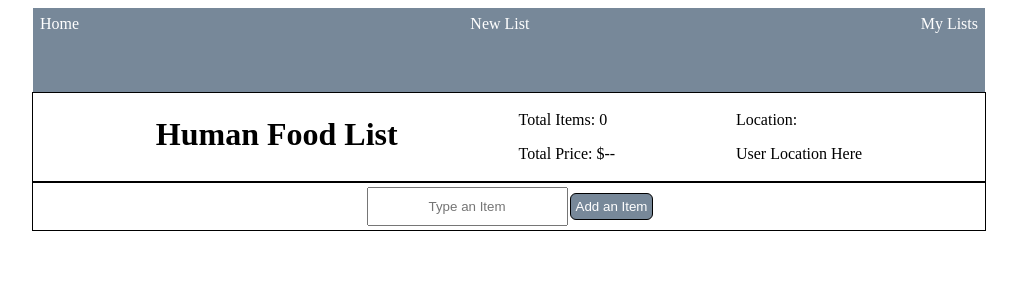
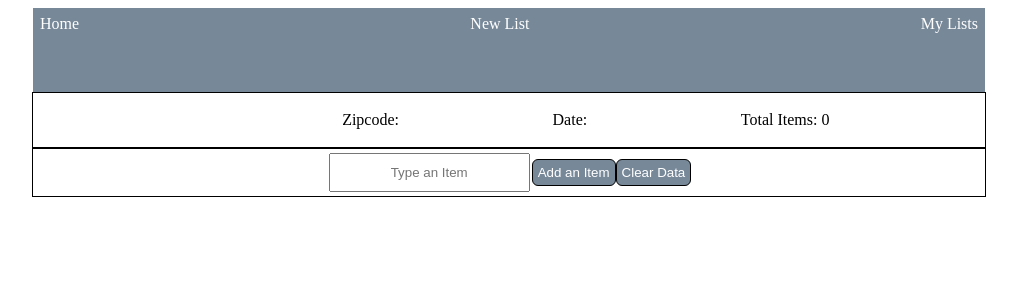
Before and after one commit to kblandy/grocery-app-CL, a React (Create React App) app: page /mylists in a window 1280 px wide. Shown: the top 300 px of the page, without its empty margins (131-1148 px from the left). Built offline with nearby package versions, Linux system fonts and the light colour scheme.

Commit message:
Created a route to list in NewList form, passed the user's data from local storage to Header component in GroceryList

```diff
--- a/src/App.css
+++ b/src/App.css
@@ -32,13 +32,17 @@ p {
 
 /* Class Styles */
 
+/* .button-new-list {
+  color: black;
+  width: 20%;
+  margin: auto;
+} */
+
 .container,
 .nav-container {
   display: flex;
   margin: auto;
   padding: 2px;
-
-
 }
 
 .container {
@@ -93,12 +97,16 @@ p {
 
 }
 
+/* .new-list-button {
+  color: white;
+  background: lightslategrey;
+  border: solid black 1px;
+  padding: 6px;
+} */
+
 /*ID Styles*/
 
-#button-new-list {
-  width: 20%;
-  margin: auto;
-}
+
 
 /* MEDIA QUERIES */
 
--- a/src/Components/AddItemForm.js
+++ b/src/Components/AddItemForm.js
@@ -14,6 +14,7 @@ class AddItemForm extends Component {
                 <form onSubmit={this.handleSubmit}>
                     <input type="text" ref={this.userInput} placeholder="Type an Item" />
                     <button onClick={ () => this.props.addItem(this.props.name)}>Add an Item</button>
+                    <button onClick={(localStorage.clear())}>Clear Data</button>
                 </form>
             </div>
         );
--- a/src/Components/App.js
+++ b/src/Components/App.js
@@ -27,7 +27,7 @@ class App extends Component {
                   <NewList
                     title="Create New List"
                     subtitle="Fill out the info below to create a new list"
-                    userList={this.state}
+                    // userList={this.userList}
                     // createList={this.handleCreateList}
                     />} />
           <Route exact path="/mylists" component={GroceryList} />
--- a/src/Components/GroceryList.js
+++ b/src/Components/GroceryList.js
@@ -55,14 +55,21 @@ class GroceryList extends Component {
     });
   }
 
+  getLocalStorageData = (dataItem) => {
+    let userListItem = localStorage.getItem(dataItem);
+    console.log(userListItem);
+}
+
     render() {
         return (
             <div>
                 {/* Header Component */}
                 <Header
-                title={"Human Food List"}
+                title={localStorage.getItem('userListName')}
+                location={localStorage.getItem('userListZipcode')}
+                date={localStorage.getItem('userListDate')}
                 items={this.state.items}
-                // items={this.state.items}
+
                 />
 
                 {/* Items List */}
--- a/src/Components/GroceryListStats.js
+++ b/src/Components/GroceryListStats.js
@@ -3,7 +3,6 @@ import React from 'react';
 const GroceryListStats = ({ items, prices }) => {
 
     const totalItems = items.length;
-    const totalItemsPrice = "$--";
 
     //const totalItemsPrice -> add up all of the price.items and return total price
 
@@ -12,9 +11,6 @@ const GroceryListStats = ({ items, prices }) => {
                 <p>
                 Total Items: { totalItems }
                 </p>
-                <p>
-                Total Price: {totalItemsPrice}
-                </p>
         </span>
     );
 };
--- a/src/Components/Header.js
+++ b/src/Components/Header.js
@@ -1,16 +1,18 @@
 import React from 'react';
 import GroceryListStats from './GroceryListStats';
-import Location from './Location';
 
-const Header = ({ items, title }) => {
+const Header = ({ items, title, location, date }) => {
+
     return (
         <header>
             <div className="container">
             <h1>{title}</h1>
+            <p>Zipcode: {location}</p>
+            <p>Date: {date}</p>
             <GroceryListStats
                     items={items}
                 />
-            <Location />
+
             </div>
 
         </header>
--- a/src/Components/Location.js
+++ b/src/Components/Location.js
@@ -1,18 +1,18 @@
-import React, { Component } from 'react';
+// import React, { Component } from 'react';
 
-class Location extends Component {
-    render() {
-        return (
-            <span>
-                <p>
-                Location:
-                </p>
-                <p>
-                User Location Here
-                </p>
-            </span>
-        );
-    }
-};
+// class Location extends Component {
+//     render() {
+//         return (
+//             <span>
+//                 <p>
+//                 Location:
+//                 </p>
+//                 <p>
+//                 {this.props.zipcode}
+//                 </p>
+//             </span>
+//         );
+//     }
+// };
 
-export default Location;
+// export default Location;
--- a/src/Components/NewList.js
+++ b/src/Components/NewList.js
@@ -1,5 +1,5 @@
 import React, { Component } from 'react';
-import GroceryList from './GroceryList';
+import { Link } from 'react-router-dom';
 
 class NewList extends Component {
 
@@ -7,81 +7,90 @@ class NewList extends Component {
         super(props);
 
         this.state = {
-            user:
+
+            userList:
             {
                 userListName: '',
                 userListZipcode: '',
                 userListDate: ''
-            }
+            },
 
+            submitted: false
         }
 
         this.handleChange = this.handleChange.bind(this);
         this.handleSubmit = this.handleSubmit.bind(this);
     };
 
+    componentDidMount() {
+        console.log("NewList Mounted!");
+    };
+
+    //remove NewList component
+    componentWillUnmount() {
+        // let newListForm = document.getElementById('create-new-list-form');
+        // newListForm.remove(newListForm);
+        console.log("Newlist Unmounted!");
+    };
+
     //target is the input field, selected by input attribute 'name'
     handleChange = ({ target }) => {
         this.setState((prevState) => ({
-            user: {
-                ...prevState.user,
+            userList: {
+                ...prevState.userList,
                 [target.name]: target.value
             }
         }));
 
         //stores values to localStorage
         localStorage.setItem(target.name, target.value);
-        // userData.push(target.name, target.value);
-        // console.log(userData);
+
 
     };
 
+
     handleSubmit(event) {
         event.preventDefault();
+        //sets submitted to false
+        //when this is set to false, call a clearForm() method to remove from Dom
+        this.setState({
+            submitted: true
+        });
+
+        this.createNewList();
     };
 
-    handleCreateNewList = () => {
-        console.log('new list created!');
+    // handleCreateNewList = () => {
+    //     console.log('new list created!');
 
-            return (
-                //groceryList should have props from userinput state!
-                <GroceryList
-                    // title={this.state.userListName}
-                    // location={this.state.userListZipcode}
-                    // date={this.state.userListName}
-                />
-            );
+    //         return (
+    //             //groceryList should have props from userinput state!
+    //             <GroceryList
+    //                 // title={this.state.userListName}
+    //                 // location={this.state.userListZipcode}
+    //                 // date={this.state.userListName}
+    //             />
+    //         );
+    //     };
+
+    createNewList() {
+        if (this.state.submitted) {
+            console.log("Incorrectly Unmounted");
         };
-        // return (
-        //     //groceryList should have props from userinput state!
-        //     // <GroceryList
-        //     //     title={NewList.props.state.userListName}
-        //     //     location={this.state.userListZipcode}
-        //     //     date={this.state.userListName}
-        //     // />
-        // )
-
-
-    // handleUserData() {
-    //     const user = {
-    //         userListName: this.state.userListName
-    //     }
-    //     console.log(user);
-    // }
-
-
+    };
 
     render() {
+
         return (
             <div>
-                <form onSubmit={this.handleSubmit} className="container-new-list">
+                <form onSubmit={this.handleSubmit} className="container-new-list" id="create-new-list-form">
                 <h2>{this.props.title}</h2>
                 <h4>{this.props.subtitle}</h4>
                 {/* input attribute 'name' is called as target in handleChange() */}
                     <input
                         type="text"
                         name="userListName"
-                        value={this.state.user.userListName}
+                        value={this.state.userList.userListName}
                         onChange={this.handleChange}
                         id="user-list-name"
                         placeholder="Name your List" />
@@ -89,7 +98,7 @@ class NewList extends Component {
                     <input
                         type="text"
                         name="userListZipcode"
-                        value={this.state.user.userListZipcode}
+                        value={this.state.userList.userListZipcode}
                         onChange={this.handleChange}
                         id="user-list-zip"
                         placeholder="Enter zip" />
@@ -97,22 +106,22 @@ class NewList extends Component {
                     <input
                         type="text"
                         name="userListDate"
-                        value={this.state.user.userListDate}
+                        value={this.state.userList.userListDate}
                         onChange={this.handleChange}
                         id="user-list-date"
                         placeholder="Date" />
 
                     <button
-                        id="button-new-list"
-                        onClick={this.handleSubmit}>Submit</button>
+                        onChange={this.handleSubmit}><Link to="/mylists"><h4>Submit</h4></Link></button>
+
+
                 </form>
             </div>
         );
     }
 };
 
-// //array to collect user's newList info
-var userData = [];
+
 
 // var data_on_LS = localStorage.getItem('userListName', 'userListZipcode', 'userListDate');
 
```
